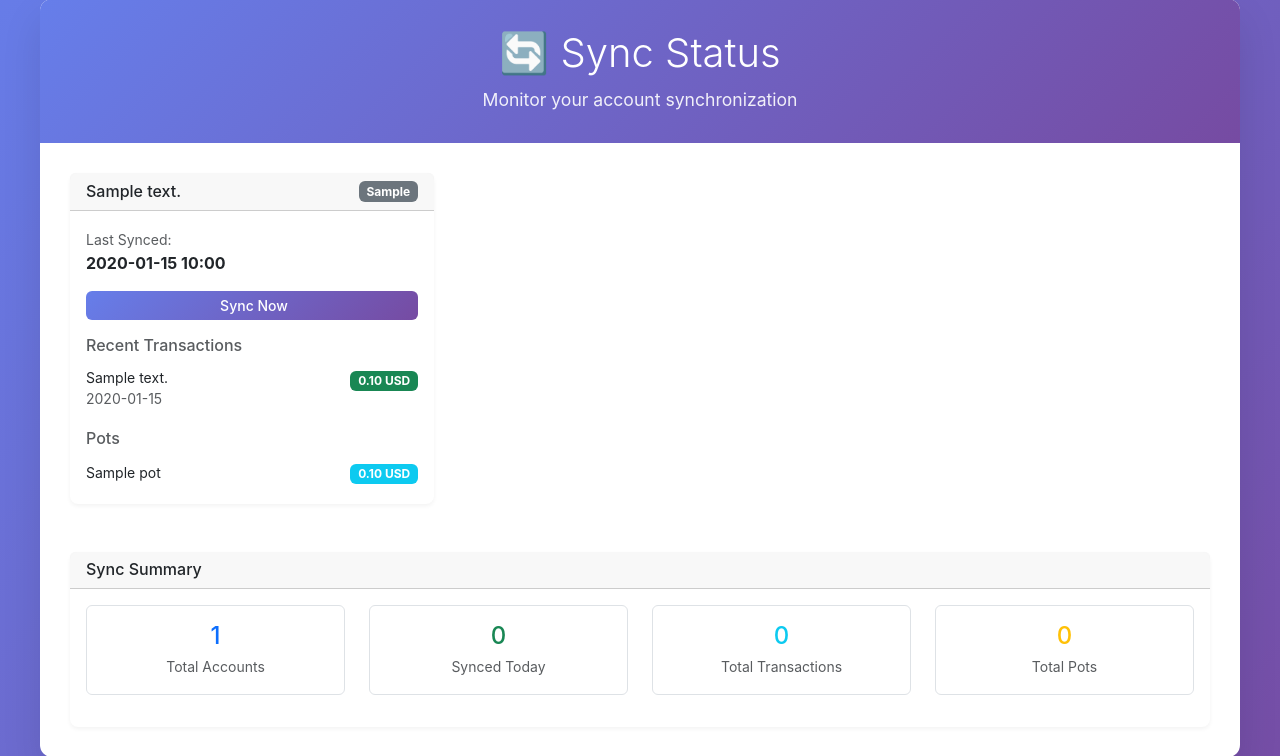
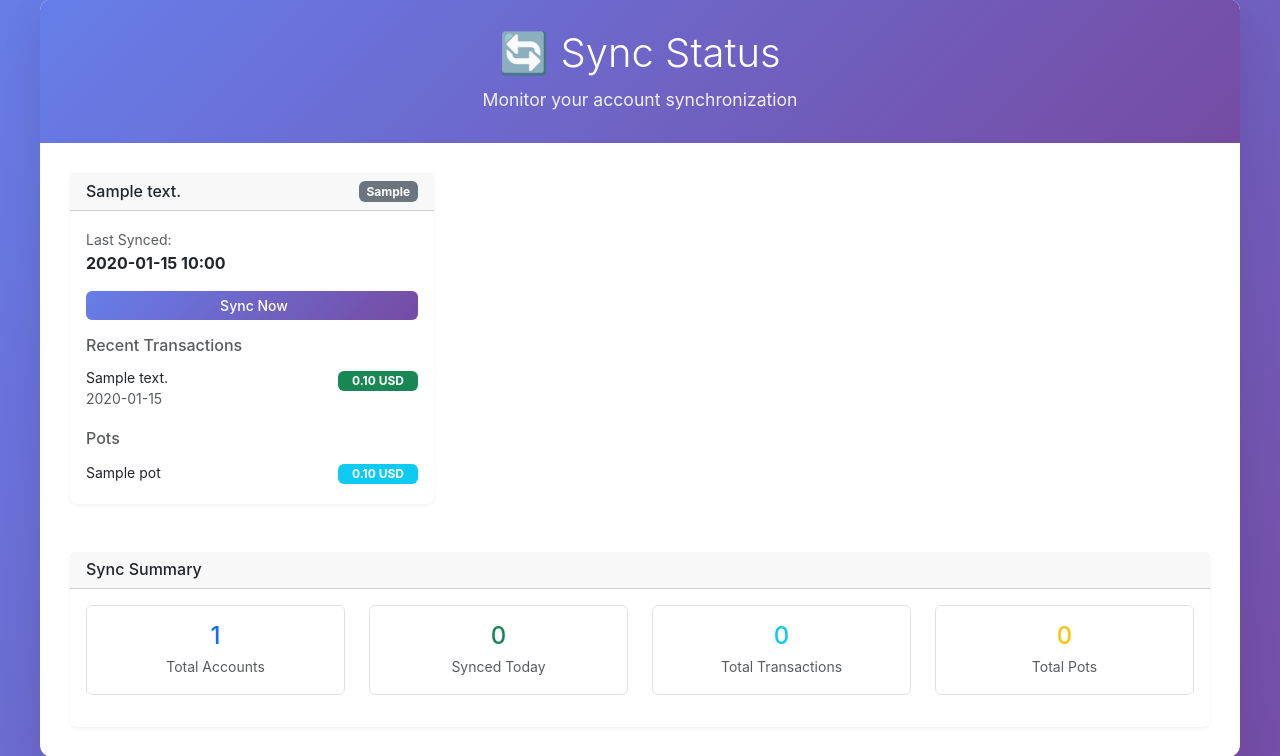
Before and after one commit to r3vrt/monzo_auto, a Flask app: page /sync/status in a window 1280 px wide. Shown: the part 77-833 px from the top of the page. Run offline with Flask 3, Linux system fonts and the light colour scheme; tables that the repository leaves empty hold one stand-in row (values such as "Sample post").

Commit message:
UI tweak

```diff
--- a/app/templates/base.html
+++ b/app/templates/base.html
@@ -124,6 +124,18 @@
             font-weight: 600;
         }
 
+        /* Consistent badge alignment for monetary values */
+        .badge-amount-container {
+            min-width: 100px;
+            text-align: right;
+        }
+
+        .badge-amount {
+            min-width: 80px;
+            text-align: center;
+            display: inline-block;
+        }
+
         .footer {
             background: var(--light-color);
             padding: 20px 0;
--- a/app/templates/sync/status.html
+++ b/app/templates/sync/status.html
@@ -56,8 +56,8 @@
                                     <div class="small text-truncate">{{ txn.description }}</div>
                                     <div class="text-muted small">{{ txn.created.strftime('%Y-%m-%d') if txn.created else '' }}</div>
                                 </div>
-                                <div class="text-end ms-2">
-                                    <span class="badge {{ 'bg-success' if txn.amount > 0 else 'bg-danger' }}">
+                                <div class="badge-amount-container ms-2">
+                                    <span class="badge badge-amount {{ 'bg-success' if txn.amount > 0 else 'bg-danger' }}">
                                         {{ "%.2f"|format(txn.amount / 100.0) }} {{ txn.currency }}
                                     </span>
                                 </div>
@@ -86,8 +86,8 @@
                                 <div class="flex-grow-1">
                                     <div class="small">{{ pot.name }}</div>
                                 </div>
-                                <div class="text-end ms-2">
-                                    <span class="badge bg-info">
+                                <div class="badge-amount-container ms-2">
+                                    <span class="badge badge-amount bg-info">
                                         {{ "%.2f"|format(pot.balance / 100.0) }} {{ pot.currency }}
                                     </span>
                                 </div>
```
